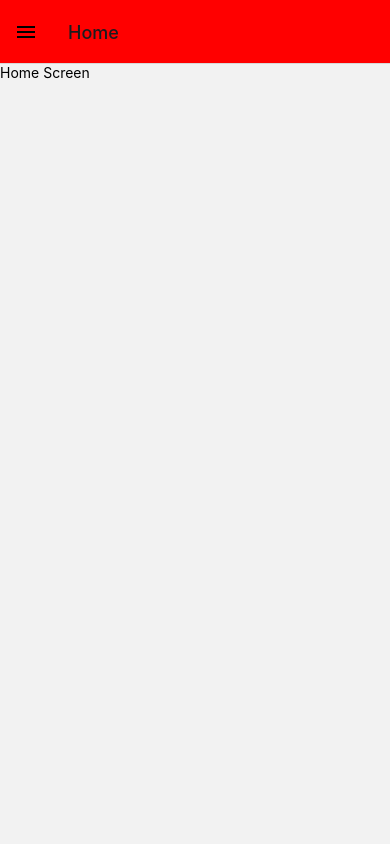
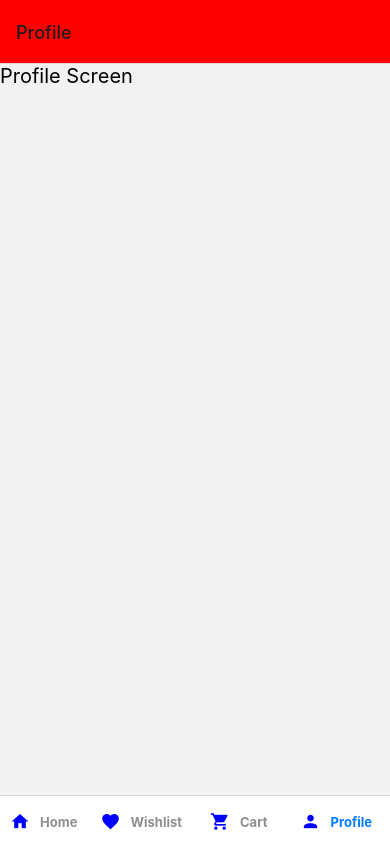
Before and after one commit to Aashish-Dahal/R-D-React, a React Native app: screen /Profile in a window 390 px wide. Before the commit this address had no page. Built offline with nearby package versions, Linux system fonts and the light colour scheme.

Commit message:
Bottoms Tabs Navigator

```diff
--- a/App.js
+++ b/App.js
@@ -11,44 +11,71 @@ import React from 'react';
 import {NavigationContainer} from '@react-navigation/native';
 
 import MaterialCommunityIcons from 'react-native-vector-icons/MaterialCommunityIcons';
-import {createDrawerNavigator} from '@react-navigation/drawer';
+import {createBottomTabNavigator} from '@react-navigation/bottom-tabs';
 import Home from './src/navigation/screens/Home';
 import Wishlist from './src/navigation/screens/wishlist';
+import Cart from './src/navigation/screens/cart';
+import Profile from './src/navigation/screens/Profile';
 
-const Drawer = createDrawerNavigator();
+const Tab = createBottomTabNavigator();
 const App = () => {
   return (
     <NavigationContainer>
-      <Drawer.Navigator
+      <Tab.Navigator
         initialRouteName="Home"
         screenOptions={{
           headerStyle: {
             backgroundColor: 'red',
           },
-          drawerActiveBackgroundColor: 'red',
-          drawerActiveTintColor: 'white',
-          drawerStyle: {
-            width: 220,
+          tabBarStyle: {
+            backgroundColor: 'white',
           },
+          tabBarLabelStyle: {
+            fontWeight: 'bold',
+          },
+          tabBarLabelPosition: 'beside-icon',
         }}>
-        <Drawer.Screen
+        <Tab.Screen
+          name="Home"
+          component={Home}
+          options={{
+            tabBarIcon: () => (
+              <MaterialCommunityIcons name="home" color="blue" size={20} />
+            ),
+          }}
+        />
+        <Tab.Screen
           name="Wishlist"
           component={Wishlist}
           options={{
-            drawerLabel: 'Home Screen',
-            drawerIcon: props => (
+            tabBarIcon: () => (
               <MaterialCommunityIcons
-                name="home"
-                size={28}
-                color="white"
-                style={{paddingLeft: 10}}
-                onPress={() => console.log('Home Clicked')}
+                name="cards-heart"
+                color="blue"
+                size={20}
               />
             ),
           }}
         />
-        <Drawer.Screen name="Home" component={Home} />
-      </Drawer.Navigator>
+        <Tab.Screen
+          name="Cart"
+          component={Cart}
+          options={{
+            tabBarIcon: () => (
+              <MaterialCommunityIcons name="cart" color="blue" size={20} />
+            ),
+          }}
+        />
+        <Tab.Screen
+          name="Profile"
+          component={Profile}
+          options={{
+            tabBarIcon: () => (
+              <MaterialCommunityIcons name="account" color="blue" size={20} />
+            ),
+          }}
+        />
+      </Tab.Navigator>
     </NavigationContainer>
   );
 };
--- a/package.json
+++ b/package.json
@@ -11,6 +11,7 @@
   },
   "dependencies": {
     "@react-native-masked-view/masked-view": "^0.2.7",
+    "@react-navigation/bottom-tabs": "^6.3.2",
     "@react-navigation/drawer": "^6.4.3",
     "@react-navigation/native": "^6.0.11",
     "@react-navigation/native-stack": "^6.7.0",
```
Also changed, not shown: 1 other file (tests, documents, lock files or other folders).
